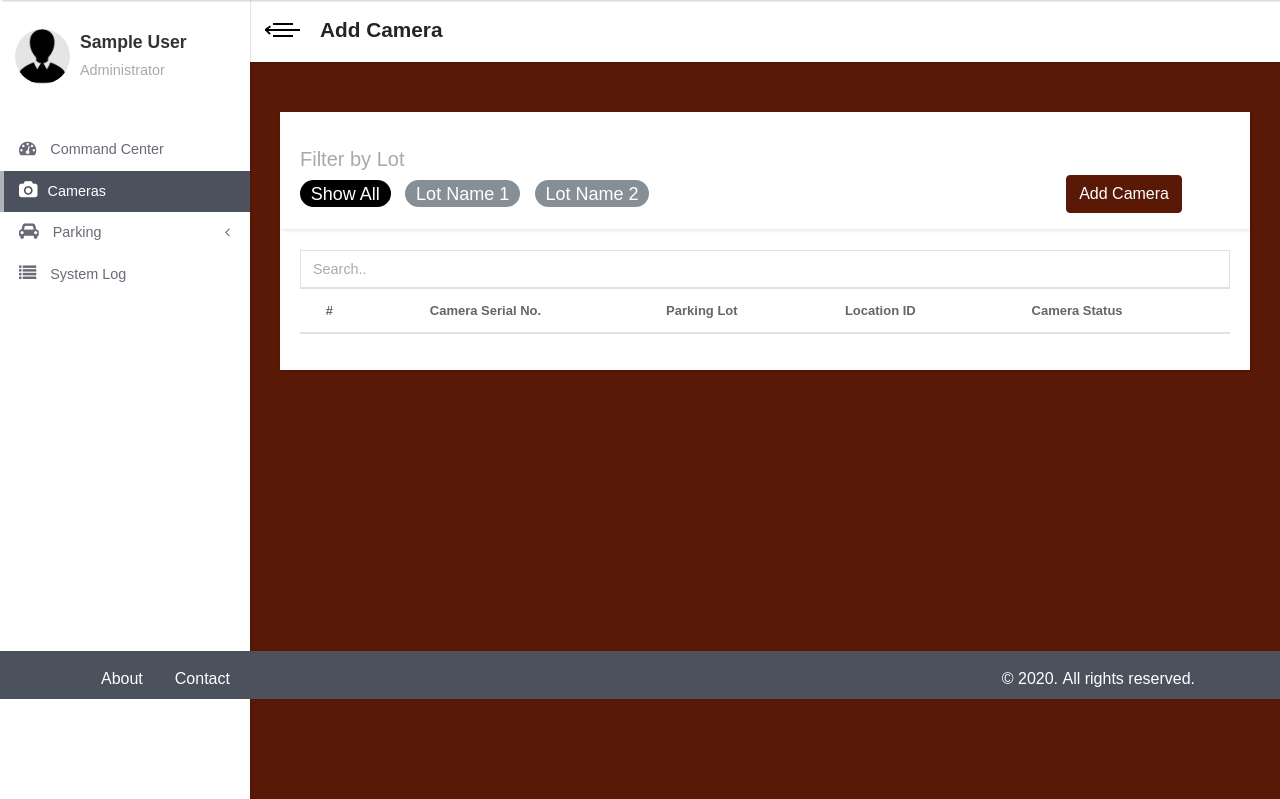
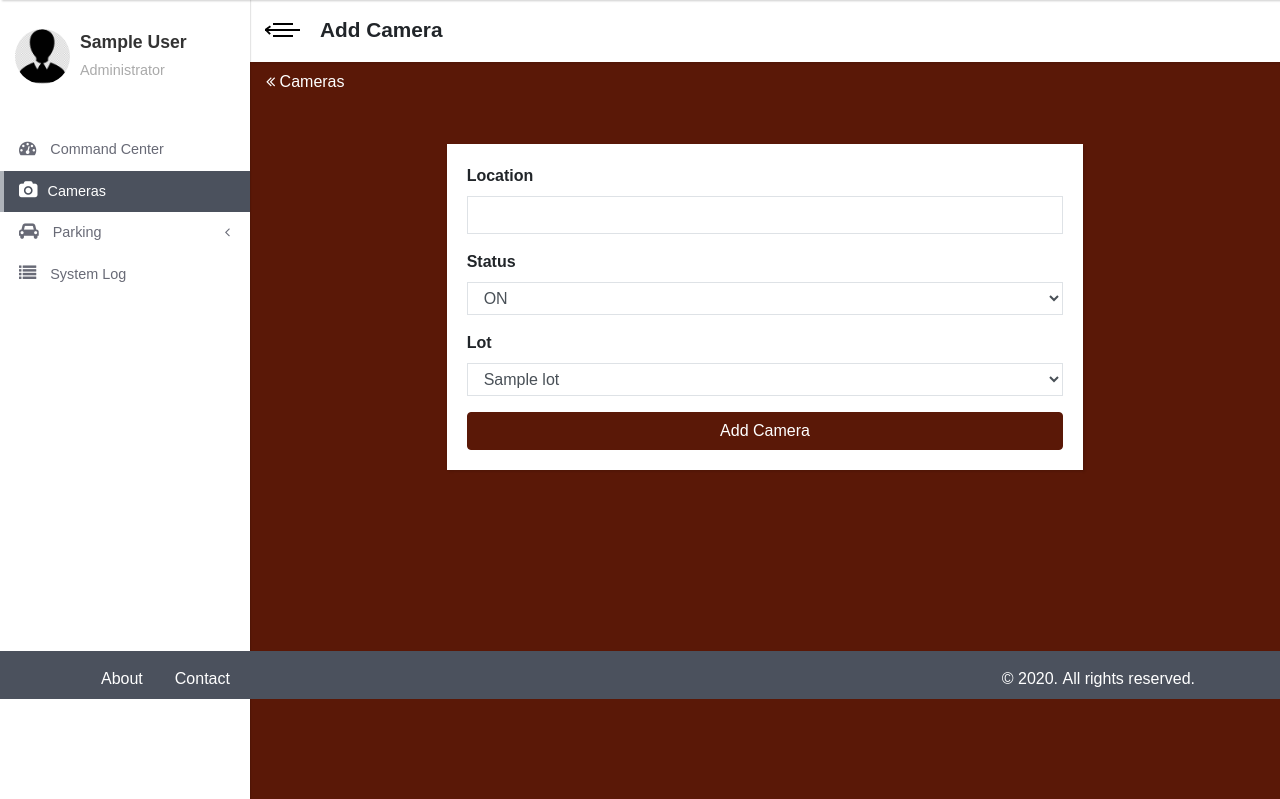
Before and after one commit to jacobia21/capstone-parking, a Flask app: page /admin/cameras/add in a window 1280 px wide. Shown: the part 101-900 px from the top of the page. Run offline with Flask 2, Linux system fonts and the light colour scheme; a user stored in the database is signed in; tables that the repository leaves empty hold one stand-in row (values such as "Sample post"); lists and menus that the app fills with data are empty; parts of the project's set-up code (start-up, migrations or seed data) failed here and were passed over; some libraries are stand-ins or nearby versions.

Commit message:
adding camera add, edit, and delete functionality

```diff
--- a/app/admin/forms.py
+++ b/app/admin/forms.py
@@ -1,5 +1,5 @@
 from flask_wtf import FlaskForm
-from wtforms import StringField, PasswordField, BooleanField, SubmitField, SelectField, HiddenField, SelectMultipleField, widgets
+from wtforms import StringField, PasswordField, BooleanField, SubmitField, SelectField, HiddenField, SelectMultipleField, IntegerField, widgets
 from wtforms.validators import DataRequired,Email, ValidationError
 from app.models import User, Zone, Lot
 
@@ -104,3 +104,15 @@ class EditLotForm(FlaskForm):
         lot = Lot.query.filter_by(name=name.data).first()
         if lot is not None:
             raise ValidationError('Please use a unique zone name.')
+
+class AddCameraForm(FlaskForm):
+    location = IntegerField('Location', validators=[DataRequired()])
+    status = SelectField(u'Status', validators=[DataRequired()])
+    lot = SelectField(u'Lot', coerce=int, validators=[DataRequired()])
+    submit = SubmitField('Add Camera')
+
+class EditCameraZone(FlaskForm):
+    location = IntegerField('Location', validators=[DataRequired()])
+    status = SelectField(u'Status', validators=[DataRequired()])
+    lot = SelectField(u'Lot', coerce=int, validators=[DataRequired()])
+    submit = SubmitField('Edit Camera')
--- a/app/admin/routes.py
+++ b/app/admin/routes.py
@@ -2,10 +2,10 @@ from app.admin import bp
 from flask import render_template, url_for, flash, redirect, request
 from flask_login import login_required
 from app.models import User, Zone, Camera, ParkingSpace, Lot, SystemLog, AdminGroup
-from app.admin.forms import AddAdminForm, EditAdminForm, AddZoneForm, EditZoneForm, AddLotForm, EditLotForm
+from app.admin.forms import AddAdminForm, EditAdminForm, AddZoneForm, EditZoneForm, AddLotForm, EditLotForm, AddCameraForm, EditCameraZone
 from app.auth.email import send_activation_email
 from app import db
-from app.enums import Groups, LogStatus
+from app.enums import Groups, LogStatus, CameraStatus
 from flask_login import current_user
 from datetime import datetime
 
@@ -105,18 +105,66 @@ def cameras():
 @bp.route('/cameras/add', methods=['GET', 'POST'])
 @login_required
 def add_camera():
-    return render_template("cameras/cameras.html", title='Add Camera')
+    form = AddCameraForm()
+    form.lot.choices = [(lot.id, lot.name) for lot in Lot.query.order_by('name')]
+    form.status.choices = [(s.name, s.name) for s in CameraStatus]
 
-@bp.route('/cameras/edit',  methods=['GET', 'POST'])
+    form.lot.render_kw={'style': 'height: fit-content; list-style: none;'}
+    form.status.render_kw={'style': 'height: fit-content; list-style: none;'}
+
+    if form.validate_on_submit():
+        try:
+            camera = Camera(location=form.location.data, lot_id=form.lot.data, status=form.status.data)
+            db.session.add(camera)
+            db.session.commit()
+            return redirect(url_for('.mark_spaces'))
+        except Exception as err:
+            print(err)
+            flash("Something went wrong! Try again later")
+            return render_template("cameras/add_camera.html", title='Add Camera', form=form, error=1)
+    return render_template("cameras/add_camera.html", title='Add Camera', form=form)
+
+@bp.route('/cameras/edit/<camera_id>',  methods=['GET', 'POST'])
 @login_required
-def edit_camera():
-    return render_template("cameras/cameras.html", title='Edit Camera')
+def edit_camera(camera_id):
+    form = EditCameraZone(camera_id=camera_id)
+    form.lot.choices = [(lot.id, lot.name) for lot in Lot.query.order_by('name')]
+    form.status.choices = [(s.name, s.name) for s in CameraStatus]
 
+    if form.validate_on_submit():
+        try:
+            camera = Camera.query.get(camera_id)
+            camera.location = form.location.data
+            camera.status = form.status.data
+            camera.lot = form.lot.data
+            db.session.commit()
+            flash('Camera updated successfully!')
+            # TODO either send directly to edit spaces page or ask if they would like to edit spaces
+        except Exception as error:
+            print(error)
+            flash("Something went wrong! Try again later")
+            return render_template("cameras/edit_camera/html", title='Edit Camera', form=form, camera=Camera.query.get(camera_id),error=1)
 
-@bp.route('/cameras/delete',  methods=['POST'])
+        return redirect(url_for('admin.cameras'))
+
+    camera = Camera.query.get(camera_id)
+    form.lot.data = camera.lot_id
+    form.status.data = camera.status.value
+    return render_template("cameras/edit_camera.html", title='Edit Camera', form=form, camera=Camera.query.get(camera_id))
+
+@bp.route('/cameras/delete/<camera_id>',  methods=['POST'])
 @login_required
-def delete_camera():
-    return render_template("cameras/cameras.html", title='Cameras')
+def delete_camera(camera_id):
+    try:
+        camera = Camera.query.get(camera_id)
+        db.session.delete(camera)
+        db.session.commit()
+        flash("Camera removed")
+    except Exception as error:
+        print(error)
+        flash("Something went wrong! Try again later")
+    return redirect(url_for('admin.cameras'))
+
 
 @bp.route('/zones')
 @login_required
--- /dev/null
+++ b/app/admin/templates/cameras/add_camera.html
@@ -0,0 +1,50 @@
+{% extends 'admin_base.html'%}
+{% set active_page='camera' %}
+{% block content %}
+<a href="{{url_for('.cameras')}}" class="text-white pl-3 pt-2 back">
+  <span><i class="fa fa-angle-double-left"></i></span>
+ Cameras
+</a>
+<section>
+<div class="container-fluid">
+  <div class="row justify-content-md-center">
+    <div class="col-lg-8">
+      <div class="card">
+        <div class="card-body">
+          <form action="" method="post" novalidate>
+            {{ form.hidden_tag() }}
+            <div class="form-group">
+                {{ form.location.label }}
+                {{ form.location(size=32, class_="form-control") }}
+                {% for error in form.location.errors %}
+                  <span style="color: red">[{{ error }}]</span>
+                {% endfor %}
+              </div>
+              <div class="form-group">
+                {{form.status.label}}
+                {{ form.status(class_="form-control", default=None) }}
+
+                {% for error in form.status.errors %}
+                  <span style="color: red">[{{ error }}]</span>
+                {% endfor %}
+              </div>
+              <div class="form-group">
+                {{form.lot.label}}
+                {{ form.lot(class_="form-control") }}
+
+                {% for error in form.lot.errors %}
+                  <span style="color: red">[{{ error }}]</span>
+                {% endfor %}
+              </div>
+            <div class="d-flex">
+              {{ form.submit(class="btn btn-primary text-white btn-md btn-block
+              ml-auto") }}
+            </div>
+          </form>
+        </div>
+      </div>
+    </div>
+  </div>
+</div>
+</section>
+{% endblock %}
--- a/app/admin/templates/cameras/cameras.html
+++ b/app/admin/templates/cameras/cameras.html
@@ -54,10 +54,10 @@
                                             <td>{{camera.location}}</td>
                                             <td>{{camera.status.value}}</td>
                                             <td>
-                                                <a href="{{url_for('admin.edit_camera')}}">
+                                                <a href="{{url_for('admin.edit_camera', camera_id=camera.id)}}">
                                                     <i class="fa fa-pencil-square-o px-2 fa-lg" aria-hidden="true"></i>
                                                 </a>
-                                                <a href="#" data-toggle="modal" data-target="#deleteModal">
+                                                <a href="#" data-toggle="modal" data-target="#deleteModal" data-camera-id="{{camera.id}}">
                                                     <i class="fa fa-trash-o fa-lg" aria-hidden="true"></i>
                                                 </a>
                                             </td>
@@ -75,8 +75,7 @@
 
                                         </div>
                                         <div class="modal-body">
-                                            <form action="{{url_for('admin.delete_camera')}}" method="post">
-                                                <?= csrf_field() ?>
+                                            <form id="delete" action="" method="post">
                                                 <input type="hidden" name="user_id" value="<?= $admin->id ?>" />
                                                 <p>Are you sure you want to delete this camera? This cannot be undone.</p>
 
@@ -99,3 +98,16 @@
     </div>
 </section>
 {% endblock %}
+
+{% block script %}
+<script type="text/javascript">
+    $('#deleteModal').on('show.bs.modal', function(e) {
+    //get data-id attribute of the clicked element
+    var cameraId = $(e.relatedTarget).data('camera-id');
+
+    $(e.currentTarget).find('form#delete').attr('action', "cameras/delete/" + cameraId)
+
+    });
+</script>
+
+{% endblock %}
--- a/app/models.py
+++ b/app/models.py
@@ -80,6 +80,7 @@ class Camera(db.Model):
     location = db.Column(db.Integer)
     status = db.Column(db.Enum(CameraStatus))
     lot_id = db.Column(db.Integer, db.ForeignKey("lot.id"), nullable=False)
+    #TODO: add ipAddress or macAddress field here
 
     def __repr__(self):
         return '<Camera {}>'.format(self.id)
```
Also changed, not shown: app/admin/templates/cameras/edit_camera.html (added, +49 -0 lines).
